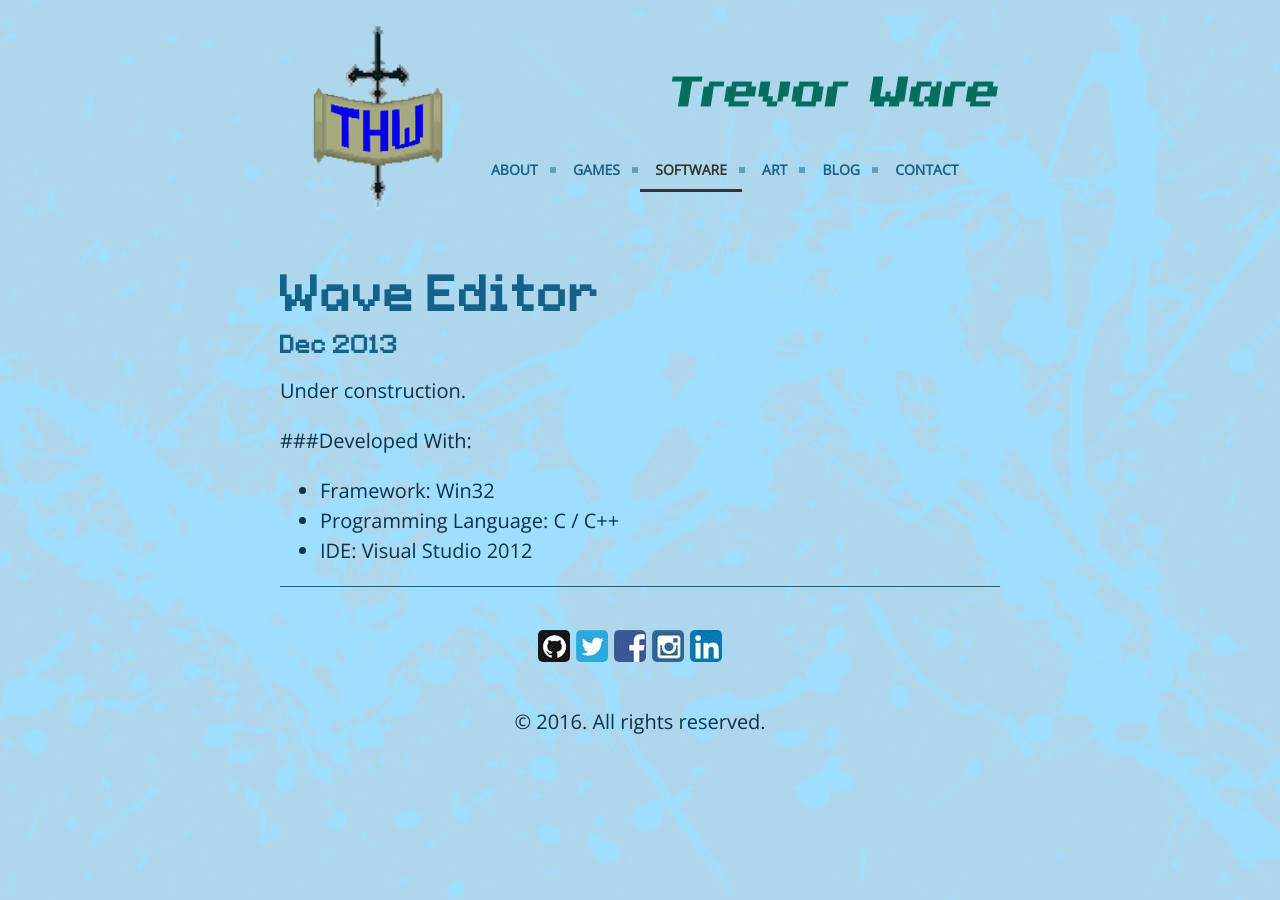
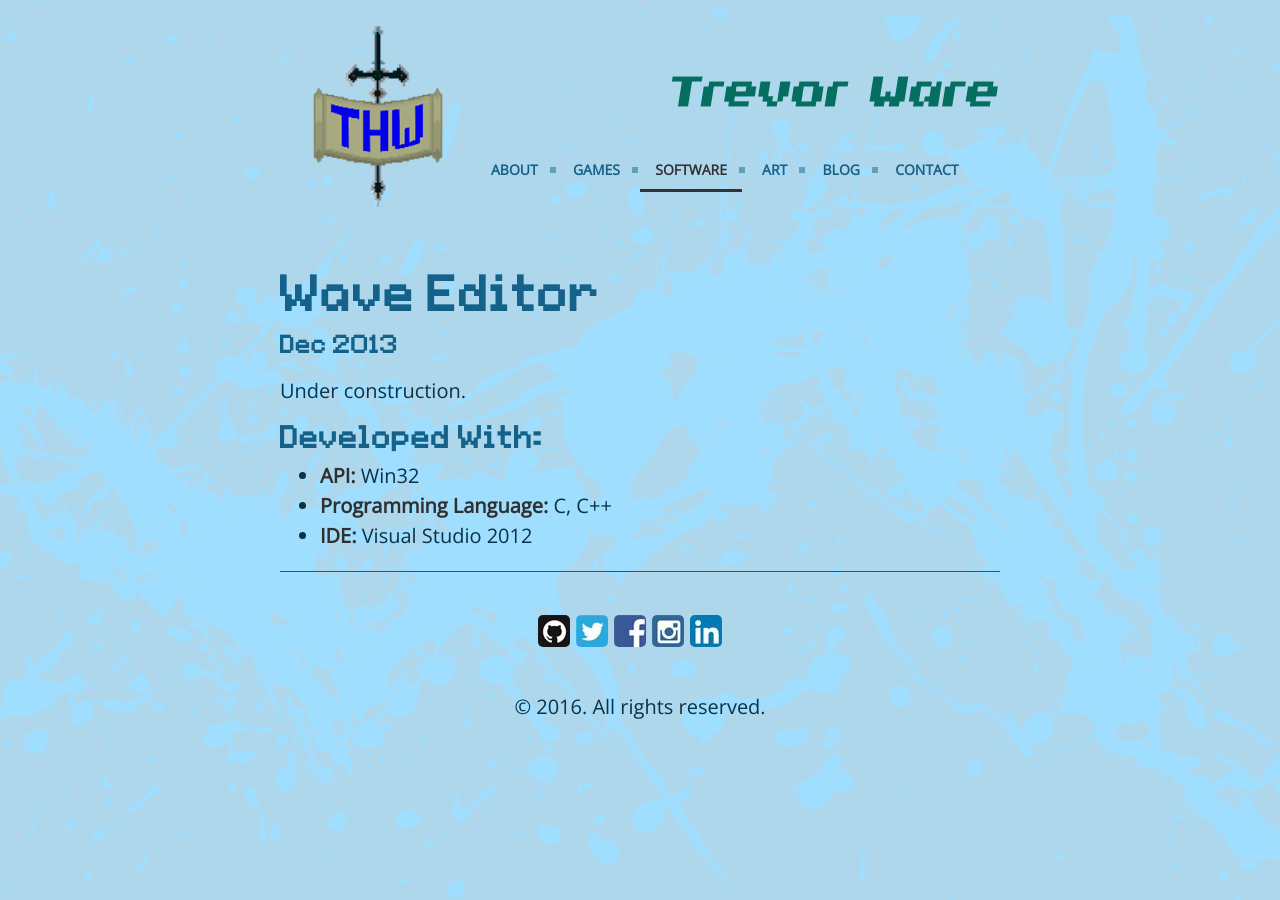
Before and after one commit to twarrre/twarrre.github.io, a Jekyll site: the page built from software/_posts/2013-12-03-waveeditor.md, in a window 1280 px wide. Built offline with Jekyll 4.4.1, drawn with Linux system fonts in a browser that asks for light colours.

Commit message:
List formatting for the rest of the posts.

```diff
--- a/software/_posts/2013-12-03-waveeditor.md
+++ b/software/_posts/2013-12-03-waveeditor.md
@@ -8,7 +8,7 @@ gallery: waveeditorGallery
 ---
 Under construction.
 
-###Developed With:
-* Framework: Win32
-* Programming Language: C / C++
-* IDE: Visual Studio 2012
+### Developed With:
+* __API:__ Win32
+* __Programming Language:__ C, C++
+* __IDE:__ Visual Studio 2012
```
Also changed, not shown: art/_posts/2014-08-31-teddie.md (+1 -1 lines), software/_posts/2014-02-01-imagemorpher.md (+4 -4 lines), software/_posts/2014-04-05-facialrecognition.md (+4 -4 lines), software/_posts/2014-12-05-chitchat.md (+4 -4 lines).
